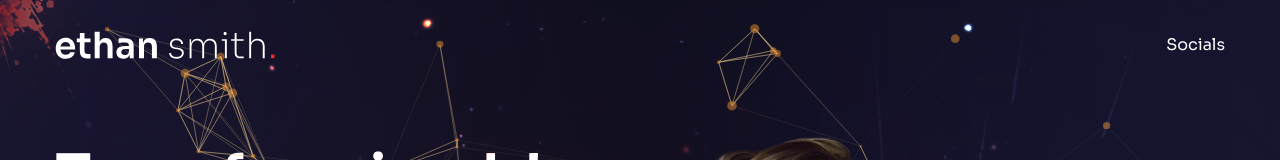
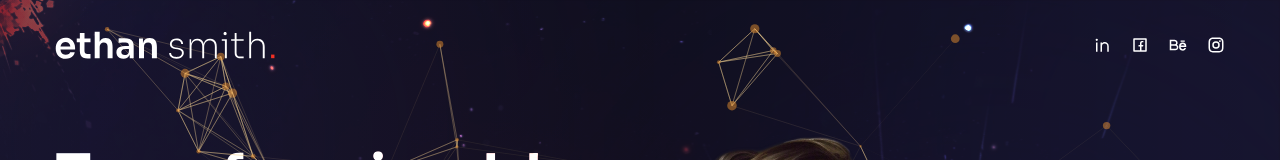
Before and after one commit to kishwerjabeen/mujtaba-portfolios, a Next.js app: page / in a window 1280 px wide. Shown: the top 160 px of the page. Built offline with nearby package versions, Linux system fonts and the light colour scheme.

Commit message:
Social complate

```diff
--- a/components/Socials.js
+++ b/components/Socials.js
@@ -1,5 +1,38 @@
+import Link from "next/link";
+
+// icons
+
+import {
+  RiInstagramLine,
+  RiFacebookBoxLine,
+  RiBehanceLine,
+  RiLinkedinLine
+} from "react-icons/ri"
+
+
 const Socials = () => {
-  return <div>Socials</div>;
+  return (
+    <div className="flex items-center gap-x-5 text-lg">
+<Link href={''}className="hover:text-accent transition-all duration-300">
+<RiLinkedinLine/>
+</Link>
+
+<Link href={''}className="hover:text-accent transition-all duration-300">
+<RiFacebookBoxLine/>
+</Link>
+
+
+<Link href={''}className="hover:text-accent transition-all duration-300">
+<RiBehanceLine/>
+</Link>
+
+<Link href={''}className="hover:text-accent transition-all duration-300">
+<RiInstagramLine/>
+</Link>
+
+
+    </div>
+  );
 };
 
 export default Socials;
```
Also changed, not shown: 1 other file (tests, documents, lock files or other folders).
